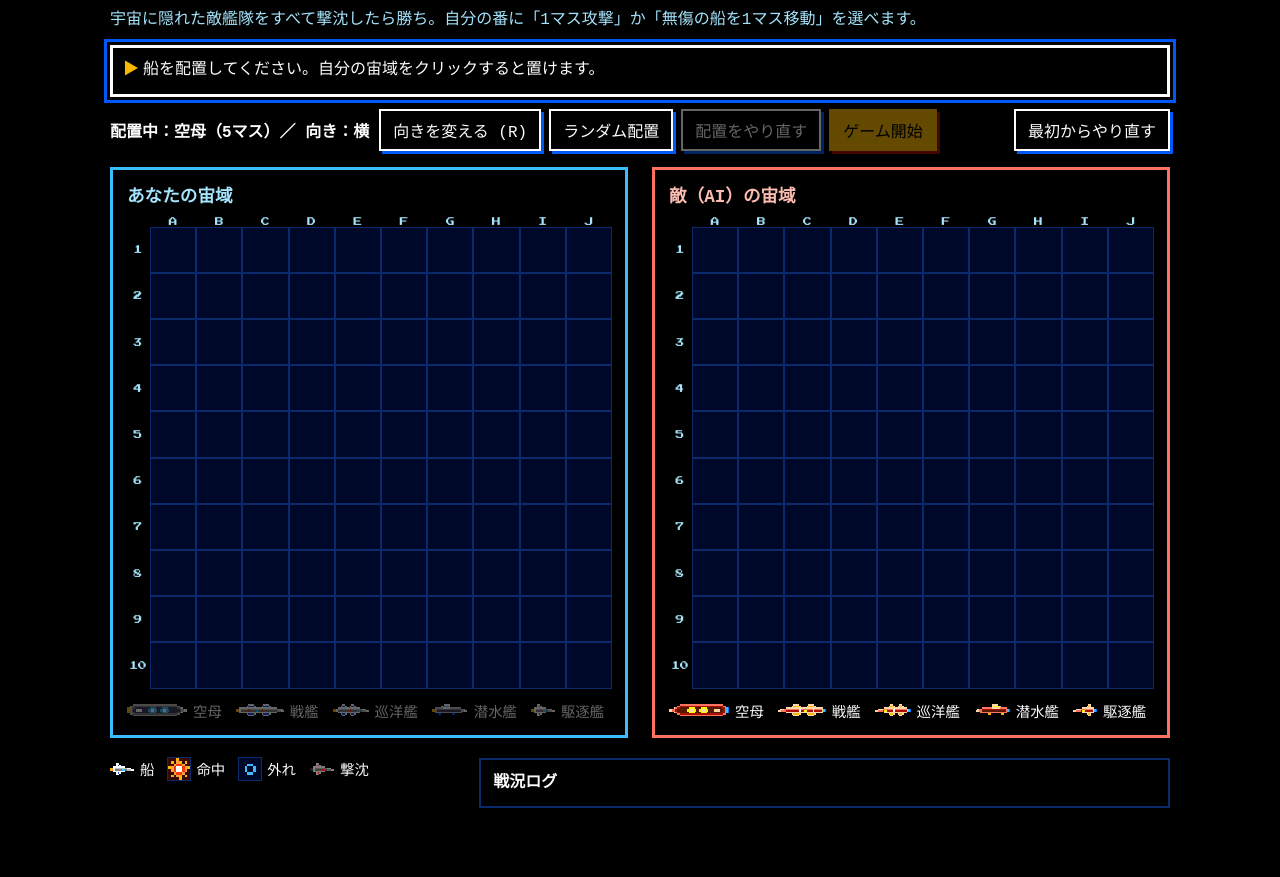
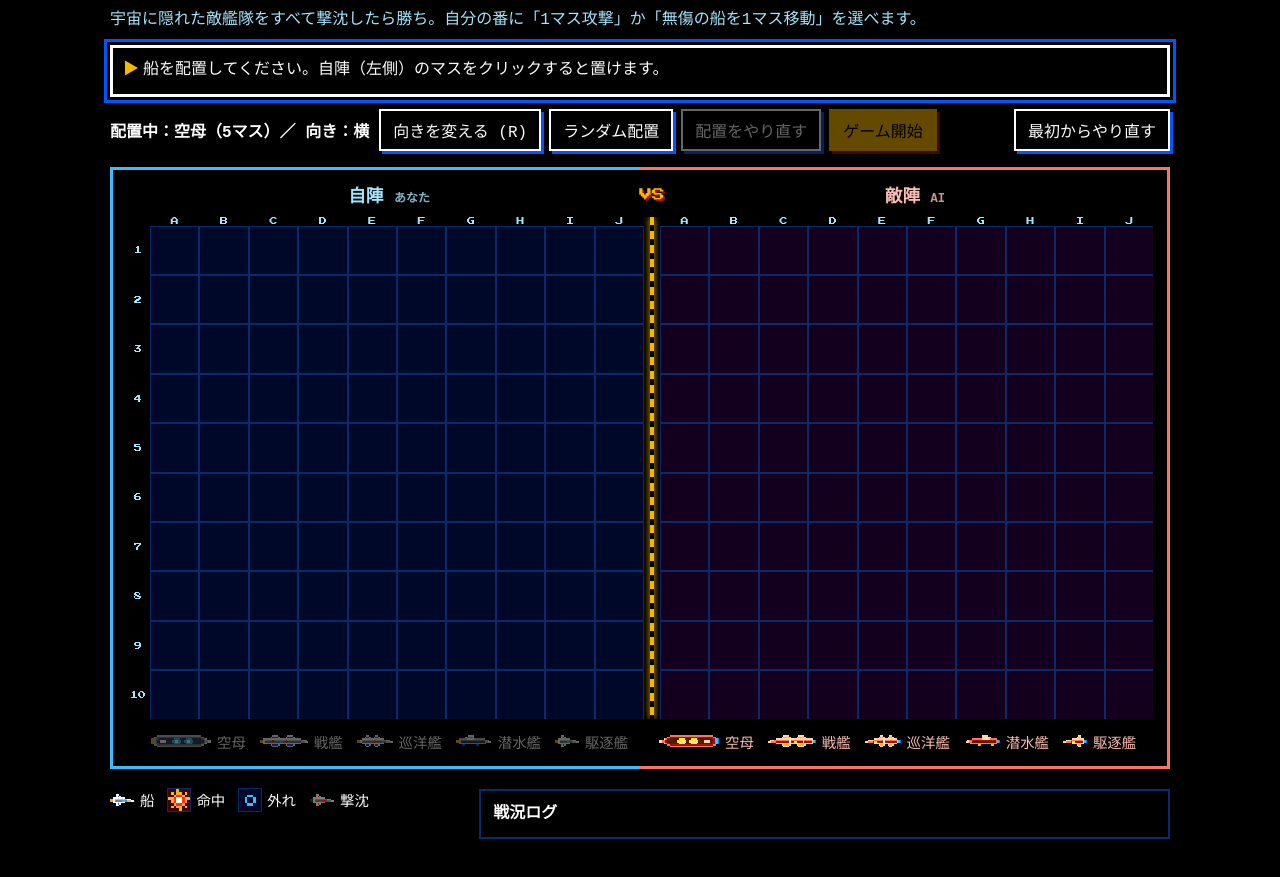
Before and after one commit to lightblue-emyu/battleship-vs-ai, a website built with Vite: page index.html in a window 1280 px wide. Shown: the part 57-934 px from the top of the page. Before the commit the page ends 905 px from the top, so only its background shows below. Built offline with nearby package versions, Linux system fonts and the light colour scheme; a web font is replaced by a local one.

Commit message:
Single battlefield split by a centre line (own zone left, enemy zone right) (#3)
* Show one battlefield split by a centre line: own zone left, enemy zone right

Co-Authored-By: Devin AI <158243242+devin-ai-integration[bot]@users.noreply.github.com>

* Reset status hint when a ship is deselected with Esc; log single-board play-test

Co-Authored-By: Devin AI <158243242+devin-ai-integration[bot]@users.noreply.github.com>

* Update test count in README

Co-Authored-By: Devin AI <158243242+devin-ai-integration[bot]@users.noreply.github.com>

---------

Co-authored-by: nsuenaga818 <nsuenaga818@gmail.com>
Co-authored-by: Devin AI <158243242+devin-ai-integration[bot]@users.noreply.github.com>

```diff
--- a/src/style.css
+++ b/src/style.css
@@ -100,14 +100,39 @@ button.primary:hover:not(:disabled) { background: #fcd8a8; }
 button[data-dir] { min-width: 2.6em; font-weight: 700; }
 button.restart { margin-left: auto; }
 
-.boards { display: grid; grid-template-columns: repeat(auto-fit, minmax(320px, 1fr)); gap: 24px; margin-top: 16px; }
-.board-panel { background: var(--panel); border: 3px solid var(--edge); padding: 12px 14px 14px; }
-.board-panel.enemy { border-color: var(--ng); }
-.board-panel h2 { margin: 0 0 10px; font-size: 1.1rem; color: var(--muted); }
-.board-panel.enemy h2 { color: #fcbcb0; }
+.battlefield {
+  margin-top: 16px;
+  padding: 12px 14px 14px;
+  background: var(--panel);
+  border: 3px solid;
+  border-image: linear-gradient(90deg, var(--edge) 50%, var(--ng) 50%) 1;
+}
+.zones { display: grid; grid-template-columns: 1fr auto 1fr; align-items: center; margin: 0 0 10px 24px; }
+.zones h2 { margin: 0; font-size: 1.1rem; color: var(--muted); text-align: center; }
+.zones h2.enemy { color: #fcbcb0; }
+.zones small { font-size: 0.75rem; opacity: 0.8; }
+.vs { font-family: var(--pixel-font); font-size: 0.8rem; color: var(--accent); text-shadow: 2px 2px 0 #a81000; padding: 0 12px; }
+.grid-scroll { overflow-x: auto; }
 
-.grid { display: grid; grid-template-columns: 22px repeat(10, 1fr); gap: 2px; user-select: none; }
-.label { display: grid; place-items: center; font-family: var(--pixel-font); font-size: 0.55rem; color: var(--muted); }
+/* Columns: row label | 10 player cells | centre line | 10 AI cells. */
+.grid {
+  display: grid;
+  grid-template-columns: 22px repeat(10, minmax(0, 1fr)) 14px repeat(10, minmax(0, 1fr));
+  gap: 2px;
+  min-width: 520px;
+  user-select: none;
+}
+.label { display: grid; place-items: center; font-family: var(--pixel-font); font-size: 0.5rem; color: var(--muted); }
+.divider {
+  grid-column: 12;
+  grid-row: 1 / span 11;
+  justify-self: center;
+  width: 4px;
+  background: repeating-linear-gradient(to bottom, var(--accent) 0 8px, transparent 8px 14px);
+  box-shadow: 0 0 6px var(--accent);
+}
+.cell[data-owner='player'] { background-color: #00082a; }
+.cell[data-owner='ai'] { background-color: #12001e; }
 
 .cell {
   aspect-ratio: 1;
@@ -142,7 +167,7 @@ button.cell:disabled { opacity: 1; cursor: default; }
 @keyframes select-blink { 50% { outline-color: #fcfcfc; } }
 .cell.moved { animation: flash 0.3s steps(2) 2; }
 [data-phase='placement'] [data-owner='player'].cell { cursor: pointer; }
-[data-phase='playing'][data-turn='ai'] .enemy .grid { opacity: 0.7; }
+[data-phase='playing'][data-turn='ai'] .cell[data-owner='ai'] { opacity: 0.7; }
 
 .ship-icon {
   display: inline-block;
@@ -152,11 +177,13 @@ button.cell:disabled { opacity: 1; cursor: default; }
   background-size: 100% 100%;
   image-rendering: pixelated;
 }
+.fleets { display: grid; grid-template-columns: 1fr 1fr; gap: 14px; margin-left: 24px; }
 .fleet { list-style: none; display: flex; flex-wrap: wrap; gap: 6px 14px; margin: 12px 0 0; padding: 0; font-size: 0.9rem; }
 .fleet li { display: flex; align-items: center; gap: 6px; }
 .fleet li small { color: var(--ng); font-size: 0.75rem; }
 .fleet li.sunk { color: var(--hit); text-decoration: line-through; }
 .fleet li.pending { opacity: 0.4; }
+.fleet.enemy { color: #fcbcb0; }
 
 .info { display: grid; grid-template-columns: minmax(200px, 1fr) 2fr; gap: 24px; margin-top: 20px; }
 .legend { display: flex; flex-wrap: wrap; gap: 14px; align-content: flex-start; font-size: 0.9rem; }
@@ -180,6 +207,7 @@ button.cell:disabled { opacity: 1; cursor: default; }
   .info { grid-template-columns: 1fr; }
   button.restart { margin-left: 0; }
   .site-header h1 { font-size: 1.1rem; }
+  .fleets { grid-template-columns: 1fr; margin-left: 0; }
 }
 
 @media (prefers-reduced-motion: reduce) {
--- a/src/ui/app.ts
+++ b/src/ui/app.ts
@@ -60,8 +60,7 @@ export function mountApp(root: HTMLElement, options: AppOptions = {}) {
     moveCancel: $<HTMLButtonElement>('[data-ref=move-cancel]'),
     start: $<HTMLButtonElement>('[data-ref=start]'),
     restart: $<HTMLButtonElement>('[data-ref=restart]'),
-    playerGrid: $('[data-ref=player-grid]'),
-    aiGrid: $('[data-ref=ai-grid]'),
+    grid: $('[data-ref=grid]'),
     playerFleet: $('[data-ref=player-fleet]'),
     aiFleet: $('[data-ref=ai-fleet]'),
     log: $('[data-ref=log]'),
@@ -71,8 +70,7 @@ export function mountApp(root: HTMLElement, options: AppOptions = {}) {
     playAgain: $<HTMLButtonElement>('[data-ref=play-again]'),
     viewBoards: $<HTMLButtonElement>('[data-ref=view-boards]'),
   };
-  buildGrid(els.playerGrid, 'player');
-  buildGrid(els.aiGrid, 'ai');
+  buildGrid(els.grid);
 
   function reset() {
     clearTimeout(aiTimer);
@@ -85,7 +83,7 @@ export function mountApp(root: HTMLElement, options: AppOptions = {}) {
     resultDismissed = false;
     selected = null;
     lastMoved = null;
-    status = '船を配置してください。自分の宙域をクリックすると置けます。';
+    status = '船を配置してください。自陣（左側）のマスをクリックすると置けます。';
     render();
   }
 
@@ -122,12 +120,18 @@ export function mountApp(root: HTMLElement, options: AppOptions = {}) {
     render();
   }
 
+  function deselect() {
+    selected = null;
+    status = 'あなたの番です。敵陣（右側）をクリックして攻撃するか、自分の船を選んで1マス動かしましょう。';
+    render();
+  }
+
   function selectShipAt(coord: Coord) {
     if (game.turn !== 'player') return;
     const ship = game.playerBoard.shipAtCell(coord);
     if (!ship || ship === selected) {
       selected = null;
-      status = 'あなたの番です。敵の宙域をクリックして攻撃するか、自分の船を選んで1マス動かしましょう。';
+      status = 'あなたの番です。敵陣（右側）をクリックして攻撃するか、自分の船を選んで1マス動かしましょう。';
     } else if (ship.hitCount > 0) {
       selected = null;
       status = `${ship.type.name}は被弾しているので動かせません。`;
@@ -199,31 +203,25 @@ export function mountApp(root: HTMLElement, options: AppOptions = {}) {
     render();
   }
 
-  els.playerGrid.addEventListener('click', (e) => {
-    const coord = cellCoord(e.target);
-    if (coord) onPlayerGridClick(coord);
+  els.grid.addEventListener('click', (e) => {
+    const target = cellTarget(e.target);
+    if (target?.owner === 'player') onPlayerGridClick(target.coord);
+    else if (target?.owner === 'ai') onAiGridClick(target.coord);
   });
-  els.playerGrid.addEventListener('mouseover', (e) => {
-    const coord = cellCoord(e.target);
-    if (game.phase === 'placement' && coord && !sameCoordOrNull(coord, hover)) {
+  const setHover = (coord: Coord | null) => {
+    if (game.phase !== 'placement' || sameCoordOrNull(coord, hover) || coord === hover) return;
     hover = coord;
     renderBoards();
-    }
-  });
-  els.playerGrid.addEventListener('mouseleave', () => {
+  };
+  const playerCoord = (e: Event) => {
+    const target = cellTarget(e.target);
+    return target?.owner === 'player' ? target.coord : null;
+  };
+  els.grid.addEventListener('mouseover', (e) => setHover(playerCoord(e)));
+  els.grid.addEventListener('focusin', (e) => setHover(playerCoord(e)));
+  els.grid.addEventListener('mouseleave', () => {
     hover = null;
     renderBoards();
-  });
-  els.playerGrid.addEventListener('focusin', (e) => {
-    const coord = cellCoord(e.target);
-    if (game.phase === 'placement' && coord) {
-      hover = coord;
-      renderBoards();
-    }
-  });
-  els.aiGrid.addEventListener('click', (e) => {
-    const coord = cellCoord(e.target);
-    if (coord) onAiGridClick(coord);
   });
 
   const rotate = () => {
@@ -239,10 +237,7 @@ export function mountApp(root: HTMLElement, options: AppOptions = {}) {
       e.preventDefault();
       moveSelected(direction);
     }
-    if (e.key === 'Escape' && selected) {
-      selected = null;
-      render();
-    }
+    if (e.key === 'Escape' && selected) deselect();
   };
   document.addEventListener('keydown', onKeydown);
 
@@ -264,17 +259,13 @@ export function mountApp(root: HTMLElement, options: AppOptions = {}) {
     game.start();
     hover = null;
     addLog({ side: 'system', text: '戦闘開始！' });
-    status = '戦闘開始！敵の宙域をクリックして攻撃。自分の船をクリックすると、攻撃の代わりに1マス動かせます。';
+    status = '戦闘開始！敵陣（右側）をクリックして攻撃。自分の船をクリックすると、攻撃の代わりに1マス動かせます。';
     render();
   });
   for (const button of els.moveButtons) {
     button.addEventListener('click', () => moveSelected(button.dataset.dir as Direction));
   }
-  els.moveCancel.addEventListener('click', () => {
-    selected = null;
-    status = 'あなたの番です。敵の宙域をクリックして攻撃するか、自分の船を選んで1マス動かしましょう。';
-    render();
-  });
+  els.moveCancel.addEventListener('click', deselect);
   els.restart.addEventListener('click', reset);
   els.playAgain.addEventListener('click', reset);
   els.viewBoards.addEventListener('click', () => {
@@ -326,7 +317,7 @@ export function mountApp(root: HTMLElement, options: AppOptions = {}) {
   function renderBoards() {
     const preview = previewCells();
     const myTurn = game.phase === 'playing' && game.turn === 'player';
-    forEachCell(els.playerGrid, (cell, coord) => {
+    forEachCell(els.grid, 'player', (cell, coord) => {
       const board = game.playerBoard;
       const ship = board.shipAtCell(coord);
       const shot = board.shotAt(coord);
@@ -348,11 +339,11 @@ export function mountApp(root: HTMLElement, options: AppOptions = {}) {
       else if (inPreview) setSprite(cell, shipSegment(preview!.type.id, orientation, previewIndex, 'player'), preview!.type.id);
       else setSprite(cell, null);
       cell.disabled = !(game.phase === 'placement' || (myTurn && ship !== null));
-      cell.setAttribute('aria-label', cellAria(coord, shot, ship !== null, ship ? isSunk(ship) : false));
+      cell.setAttribute('aria-label', cellAria('player', coord, shot, ship !== null, ship ? isSunk(ship) : false));
     });
 
     const canAttack = game.phase === 'playing' && game.turn === 'player';
-    forEachCell(els.aiGrid, (cell, coord) => {
+    forEachCell(els.grid, 'ai', (cell, coord) => {
       const board = game.aiBoard;
       const ship = board.shipAtCell(coord);
       const shot = board.shotAt(coord);
@@ -369,7 +360,7 @@ export function mountApp(root: HTMLElement, options: AppOptions = {}) {
       if (reveal && ship) setShipSprite(cell, ship, coord, 'enemy');
       else setSprite(cell, null);
       cell.disabled = !canAttack || shot !== null;
-      cell.setAttribute('aria-label', cellAria(coord, shot, reveal, sunk));
+      cell.setAttribute('aria-label', cellAria('ai', coord, shot, reveal, sunk));
     });
   }
 
@@ -417,12 +408,23 @@ export function mountApp(root: HTMLElement, options: AppOptions = {}) {
   };
 }
 
-function buildGrid(container: HTMLElement, owner: 'player' | 'ai') {
+type Owner = 'player' | 'ai';
+const OWNERS: readonly Owner[] = ['player', 'ai'];
+const ZONE_NAMES: Record<Owner, string> = { player: '自陣', ai: '敵陣' };
+
+/** One battlefield: each row is the player's 10 cells, the centre line, then the AI's 10 cells. */
+function buildGrid(container: HTMLElement) {
   const fragment = document.createDocumentFragment();
-  fragment.append(labelCell(''));
+  const divider = document.createElement('div');
+  divider.className = 'divider';
+  divider.setAttribute('aria-hidden', 'true');
+  fragment.append(divider, labelCell(''));
+  for (let i = 0; i < OWNERS.length; i++) {
     for (let col = 0; col < BOARD_SIZE; col++) fragment.append(labelCell(COLUMN_LABELS[col]));
+  }
   for (let row = 0; row < BOARD_SIZE; row++) {
     fragment.append(labelCell(String(row + 1)));
+    for (const owner of OWNERS) {
       for (let col = 0; col < BOARD_SIZE; col++) {
         const cell = document.createElement('button');
         cell.type = 'button';
@@ -431,6 +433,7 @@ function buildGrid(container: HTMLElement, owner: 'player' | 'ai') {
         cell.dataset.col = String(col);
         cell.dataset.owner = owner;
         fragment.append(cell);
+      }
     }
   }
   container.replaceChildren(fragment);
@@ -444,20 +447,20 @@ function labelCell(text: string) {
   return el;
 }
 
-function forEachCell(container: HTMLElement, fn: (cell: HTMLButtonElement, coord: Coord) => void) {
-  container.querySelectorAll<HTMLButtonElement>('button.cell').forEach((cell) => {
+function forEachCell(container: HTMLElement, owner: Owner, fn: (cell: HTMLButtonElement, coord: Coord) => void) {
+  container.querySelectorAll<HTMLButtonElement>(`button.cell[data-owner=${owner}]`).forEach((cell) => {
     fn(cell, { row: Number(cell.dataset.row), col: Number(cell.dataset.col) });
   });
 }
 
-function cellCoord(target: EventTarget | null): Coord | null {
+function cellTarget(target: EventTarget | null): { owner: Owner; coord: Coord } | null {
   const cell = (target as HTMLElement | null)?.closest?.<HTMLButtonElement>('button.cell');
   if (!cell) return null;
-  return { row: Number(cell.dataset.row), col: Number(cell.dataset.col) };
+  return { owner: cell.dataset.owner as Owner, coord: { row: Number(cell.dataset.row), col: Number(cell.dataset.col) } };
 }
 
-function sameCoordOrNull(a: Coord, b: Coord | null) {
-  return b !== null && sameCoord(a, b);
+function sameCoordOrNull(a: Coord | null, b: Coord | null) {
+  return a !== null && b !== null && sameCoord(a, b);
 }
 
 function setCellState(cell: HTMLElement, state: Record<string, boolean>) {
@@ -477,8 +480,8 @@ function setShipSprite(cell: HTMLElement, ship: Ship, coord: Coord, facing: Faci
   setSprite(cell, shipSegment(ship.type.id, shipOrientation(ship), index, facing, palette), ship.type.id);
 }
 
-function cellAria(coord: Coord, shot: 'hit' | 'miss' | null, ship: boolean, sunk: boolean) {
-  const parts = [coordLabel(coord)];
+function cellAria(owner: Owner, coord: Coord, shot: 'hit' | 'miss' | null, ship: boolean, sunk: boolean) {
+  const parts = [ZONE_NAMES[owner], coordLabel(coord)];
   if (shot === 'hit') parts.push(sunk ? '撃沈' : '命中');
   else if (shot === 'miss') parts.push('外れ');
   else if (ship) parts.push('船');
@@ -535,17 +538,19 @@ const TEMPLATE = /* html */ `
     <button type="button" class="restart" data-ref="restart">最初からやり直す</button>
   </section>
 
-  <main class="boards">
-    <section class="board-panel" aria-labelledby="player-title">
-      <h2 id="player-title">あなたの宙域</h2>
-      <div class="grid" data-ref="player-grid"></div>
+  <main class="battlefield" aria-label="盤面（左が自陣、右が敵陣）">
+    <div class="zones">
+      <h2 id="player-title">自陣 <small>あなた</small></h2>
+      <span class="vs" aria-hidden="true">VS</span>
+      <h2 id="ai-title" class="enemy">敵陣 <small>AI</small></h2>
+    </div>
+    <div class="grid-scroll">
+      <div class="grid" data-ref="grid"></div>
+    </div>
+    <div class="fleets">
       <ul class="fleet" data-ref="player-fleet" aria-label="あなたの船"></ul>
-    </section>
-    <section class="board-panel enemy" aria-labelledby="ai-title">
-      <h2 id="ai-title">敵（AI）の宙域</h2>
-      <div class="grid" data-ref="ai-grid"></div>
-      <ul class="fleet" data-ref="ai-fleet" aria-label="敵の船"></ul>
-    </section>
+      <ul class="fleet enemy" data-ref="ai-fleet" aria-label="敵の船"></ul>
+    </div>
   </main>
 
   <section class="info">
```
Also changed, not shown: docs/bug-report.md (+43 -0 lines), docs/how-it-works.md (+6 -3 lines), tests/app.test.ts (+33 -0 lines), README.md, docs/images/bug3-before-esc-status.png (added). Lines whose indentation alone changed are shown as unchanged.
